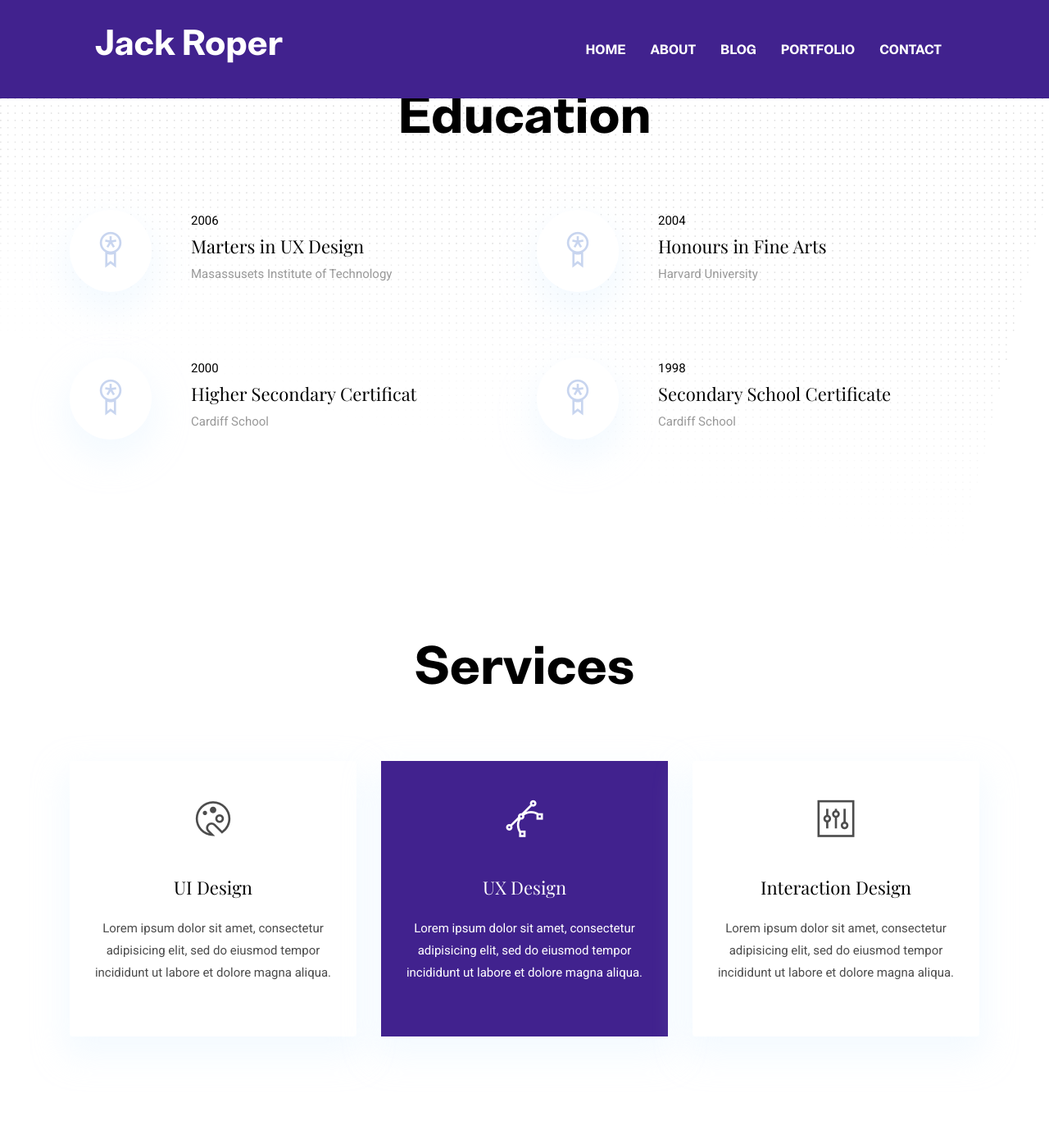
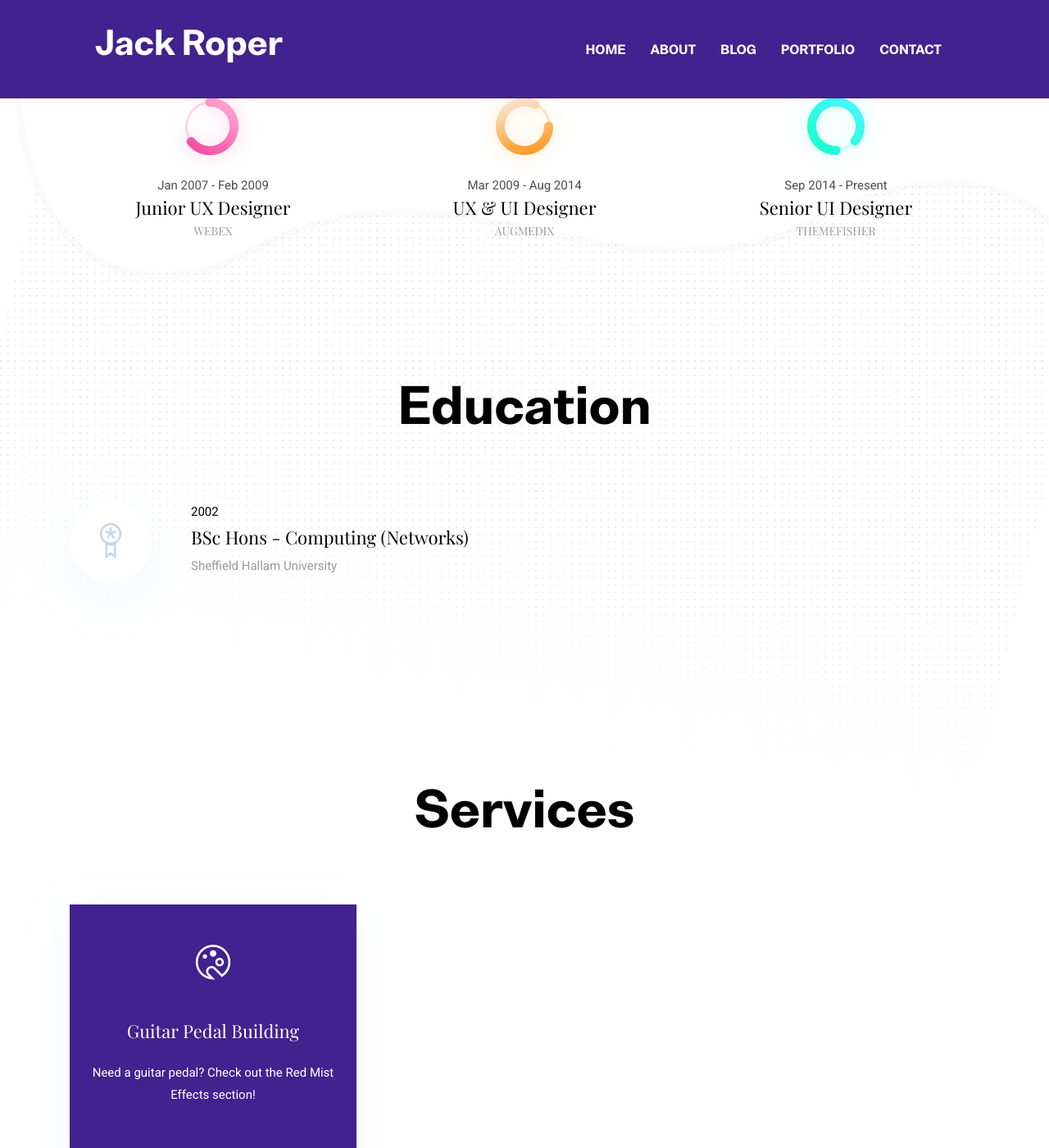
Before and after one commit to jackwesleyroper/jackwesleyroper.github.io, a Jekyll site: the page built from index.html, in a window 1280 px wide and 1400 px high, scrolled down 2406 px. Shown: the whole window at 82% size. Built offline with Jekyll 4.4.1, drawn with Linux system fonts in a browser that asks for light colours; some of the changed text lies outside the part shown.

Commit message:
settings

```diff
--- a/_data/settings.yml
+++ b/_data/settings.yml
@@ -38,12 +38,17 @@
 # Hero Section
 
 hero:
-  hero-title: Hi! Welcome to my Github Pages site! Currently under development!
+  hero-title: Currently under development!
 
 social:
-- {icon: "ti-facebook", link: "#"}
-- {icon: "ti-instagram", link: "#"}
-- {icon: "ti-twitter", link: "#"}
+- {icon: "ti-linkedin", link: "https://www.linkedin.com/in/jwroper/"}
+- {icon: "ti-github", link: "https://github.com/jackwesleyroper"}
+- {icon: "ti-twitter", link: "https://twitter.com/jackwesleyroper"}
+- {icon: "ti-facebook", link: "https://www.facebook.com/jackwesleyroper"}
+- {icon: "ti-instagram", link: "https://www.instagram.com/jackwesleyroper/"}
+- {icon: "ti-youtube", link: "https://www.youtube.com/channel/UCBqLQLU_ntpev_Fw6SqcrWg"}
+- {icon: "ti-soundcloud", link: "https://soundcloud.com/jwroper"}
+
 
 
 #-------------------------------
@@ -76,17 +81,17 @@
 
 # My Team Section
 team:
-  - title : "Jack Schenziwe"
-    image : "assets/images/team/member-1.png"
-    designation : "Project Manager"
+  - title : "Charlotte Roper"
+    image : "assets/images/team/member-1.jpg"
+    designation : "Wife"
 
-  - title : "Julias Carlie"
-    image : "assets/images/team/member-2.png"
-    designation : "Web Developer"
+#  - title : "Julias Carlie"
+#    image : "assets/images/team/member-2.png"
+#    designation : "Web Developer"
 
-  - title : "John Doe"
-    image : "assets/images/team/member-3.png"
-    designation : "Designer"
+#  - title : "John Doe"
+#    image : "assets/images/team/member-3.png"
+#    designation : "Designer"
 
 
 #-------------------------------
@@ -94,11 +99,16 @@
 
 skills-title: Skills
 skills:
-- {name: Web Design, color: '#fdb157', value: '90%'}
-- {name: Logo Design, color: '#9473e6', value: '60%'}
-- {name: After Effects, color: '#bdecf6', value: '80%'}
-- {name: Web App, color: '#ffbcaa', value: '70%'}
-
+- {name: Cloud, color: '#fdb157', value: '90%'}
+- {name: Azure, color: '#fdb157', value: '90%'}
+- {name: DevOps, color: '#9473e6', value: '60%'}
+- {name: AWS, color: '#9473e6', value: '50%'}
+- {name: IaC, color: '#bdecf6', value: '65%'}
+- {name: Guitar, color: '#bdecf6', value: '80%'}
+- {name: Drums, color: '#bdecf6', value: '45%'}
+- {name: Mountain Biking, color: '#bdecf6', value: '70%'}
+- {name: Pedal Building, color: '#bdecf6', value: '75%'}
+- {name: Cricket, color: '#bdecf6', value: '50%'}
 
 #-------------------------------
 # Exprerience Section
@@ -115,10 +125,7 @@
 
 education-title: Education
 education:
-- {name: Marters in UX Design, date: '2006', organization: 'Masassusets Institute of Technology'}
-- {name: Honours in Fine Arts, date: '2004', organization: 'Harvard University'}
-- {name: Higher Secondary Certificat, date: '2000', organization: 'Cardiff School'}
-- {name: Secondary School Certificate, date: '1998', organization: 'Cardiff School'}
+- {name: BSc Hons - Computing (Networks), date: '2002', organization: 'Sheffield Hallam University'}
 
 
 #-------------------------------
@@ -127,23 +134,23 @@
 services-title: Services
 services:
 - {
-    name: UI Design,
+    name: Guitar Pedal Building,
     icon: ti-palette,
-    description: 'Lorem ipsum dolor sit amet, consectetur adipisicing elit, sed do eiusmod tempor incididunt ut labore et dolore magna aliqua.',
-    active: # Add true to select section
-  }
-- {
-    name: UX Design,
-    icon: ti-vector,
-    description: 'Lorem ipsum dolor sit amet, consectetur adipisicing elit, sed do eiusmod tempor incididunt ut labore et dolore magna aliqua.',
+    description: 'Need a guitar pedal? Check out the Red Mist Effects section!',
     active: true # Add true to select section
   }
-- {
-    name: Interaction Design,
-    icon: ti-panel,
-    description: 'Lorem ipsum dolor sit amet, consectetur adipisicing elit, sed do eiusmod tempor incididunt ut labore et dolore magna aliqua.',
-    active: # Add true to select section
-  }
+#- {
+#    name: UX Design,
+#    icon: ti-vector,
+#    description: 'Lorem ipsum dolor sit amet, consectetur adipisicing elit, sed do eiusmod tempor incididunt ut labore et dolore magna aliqua.',
+#    active: true # Add true to select section
+#  }
+#- {
+#    name: Interaction Design,
+#    icon: ti-panel,
+#    description: 'Lorem ipsum dolor sit amet, consectetur adipisicing elit, sed do eiusmod tempor incididunt ut labore et dolore magna aliqua.',
+#    active: # Add true to select section
+#  }
 
 
 
@@ -292,4 +299,4 @@
 # Contact Section
 
 contact-title: Contact Info
-contact-email: steve.fruits@email.com
+contact-email: jackwesleyroper@gmail.com
```
Also changed, not shown: assets/images/team/member-1.jpg (added).
